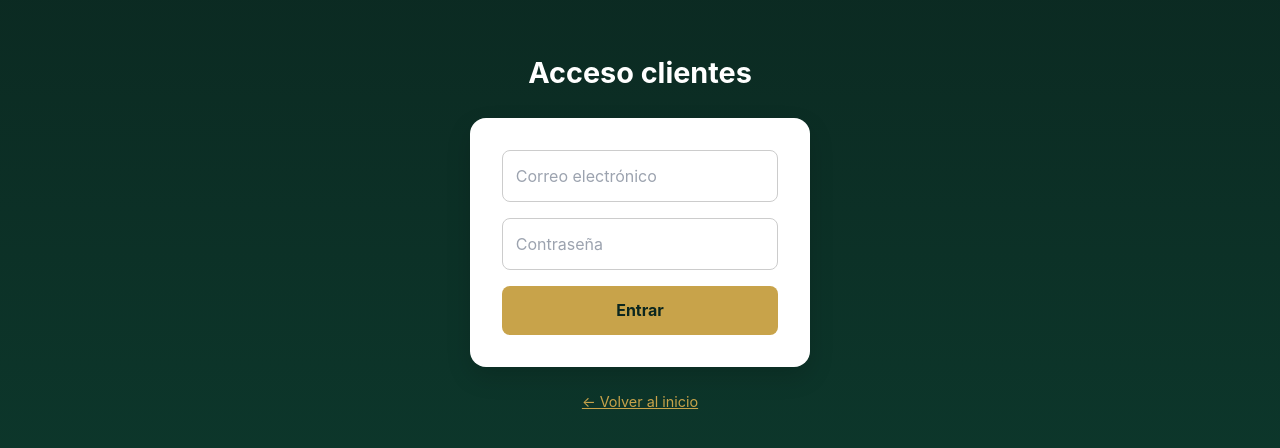
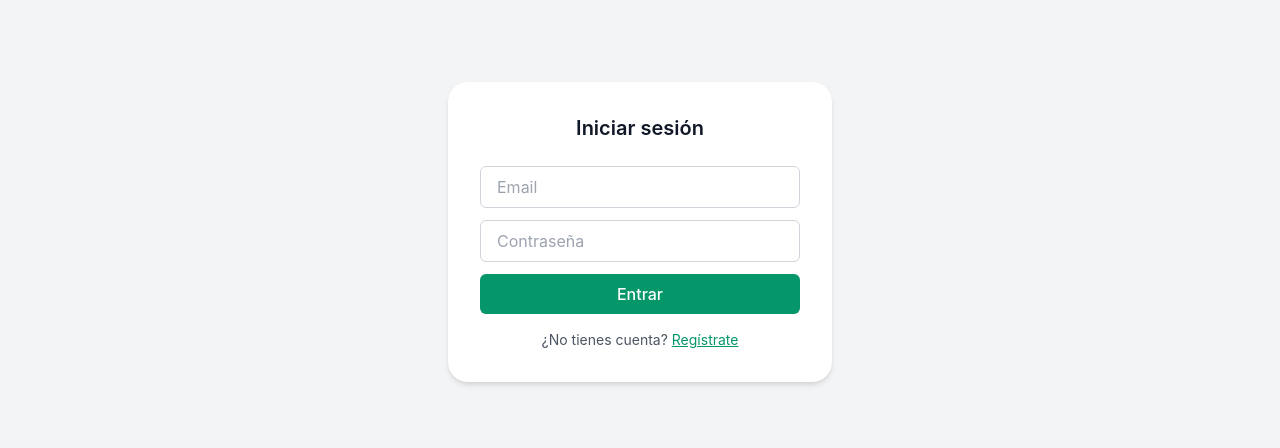
Before and after one commit to infobkchome-code/backhipotecas, a Next.js app: page /portal/login in a window 1280 px wide. Shown: the part 168-616 px from the top of the page. Built offline with nearby package versions, Linux system fonts and the light colour scheme; no server answers.

Commit message:
Update page.tsx

```diff
--- a/app/portal/login/page.tsx
+++ b/app/portal/login/page.tsx
@@ -1,79 +1,84 @@
+"use client";
+import { useState } from "react";
+import { createClient } from "@supabase/supabase-js";
+import { useRouter } from "next/navigation";
+
+const supabase = createClient(
+  process.env.NEXT_PUBLIC_SUPABASE_URL!,
+  process.env.NEXT_PUBLIC_SUPABASE_ANON_KEY!
+);
+
 export default function LoginPage() {
+  const router = useRouter();
+  const [email, setEmail] = useState("");
+  const [password, setPassword] = useState("");
+  const [loading, setLoading] = useState(false);
+  const [error, setError] = useState("");
+
+  const handleLogin = async (e: React.FormEvent) => {
+    e.preventDefault();
+    setLoading(true);
+    setError("");
+
+    const { error } = await supabase.auth.signInWithPassword({
+      email,
+      password,
+    });
+
+    if (error) {
+      setError(error.message);
+      setLoading(false);
+    } else {
+      // Redirige al portal una vez logueado
+      router.push("/portal");
+    }
+  };
+
   return (
-    <main
-      style={{
-        minHeight: "100vh",
-        display: "flex",
-        justifyContent: "center",
-        alignItems: "center",
-        background: "linear-gradient(180deg, #0b261f 0%, #0d3b2e 100%)",
-        color: "white",
-        flexDirection: "column",
-        gap: "1.5rem",
-      }}
-    >
-      <h1 style={{ fontSize: "1.8rem", fontWeight: "bold" }}>
-        Acceso clientes
-      </h1>
+    <div className="min-h-screen flex items-center justify-center bg-gray-100">
+      <form
+        onSubmit={handleLogin}
+        className="bg-white p-8 rounded-2xl shadow-md w-full max-w-sm"
+      >
+        <h2 className="text-xl font-semibold mb-6 text-center">
+          Iniciar sesión
+        </h2>
 
-      <form
-        style={{
-          backgroundColor: "white",
-          color: "black",
-          padding: "2rem",
-          borderRadius: "1rem",
-          display: "flex",
-          flexDirection: "column",
-          gap: "1rem",
-          width: "100%",
-          maxWidth: "340px",
-          boxShadow: "0 10px 25px rgba(0,0,0,0.15)",
-        }}
-      >
         <input
           type="email"
-          placeholder="Correo electrónico"
-          style={{
-            padding: "0.8rem",
-            borderRadius: "0.5rem",
-            border: "1px solid #ccc",
-          }}
+          placeholder="Email"
+          value={email}
+          onChange={(e) => setEmail(e.target.value)}
+          className="w-full mb-3 px-4 py-2 border rounded-md"
         />
+
         <input
           type="password"
           placeholder="Contraseña"
-          style={{
-            padding: "0.8rem",
-            borderRadius: "0.5rem",
-            border: "1px solid #ccc",
-          }}
+          value={password}
+          onChange={(e) => setPassword(e.target.value)}
+          className="w-full mb-3 px-4 py-2 border rounded-md"
         />
+
+        {error && (
+          <p className="text-red-600 text-sm text-center mb-3">{error}</p>
+        )}
+
         <button
           type="submit"
-          style={{
-            backgroundColor: "#c8a34a",
-            color: "#0b261f",
-            fontWeight: "bold",
-            padding: "0.8rem",
-            borderRadius: "0.5rem",
-            border: "none",
-            cursor: "pointer",
-          }}
+          disabled={loading}
+          className="w-full bg-emerald-600 text-white py-2 rounded-md hover:bg-emerald-700 transition"
         >
-          Entrar
+          {loading ? "Accediendo..." : "Entrar"}
         </button>
+
+        <p className="text-center text-sm mt-4 text-gray-600">
+          ¿No tienes cuenta?{" "}
+          <a href="/portal/register" className="text-emerald-600 underline">
+            Regístrate
+          </a>
+        </p>
       </form>
-
-      <a
-        href="/"
-        style={{
-          color: "#c8a34a",
-          fontSize: "0.9rem",
-          textDecoration: "underline",
-        }}
-      >
-        ← Volver al inicio
-      </a>
-    </main>
+    </div>
   );
 }
```
